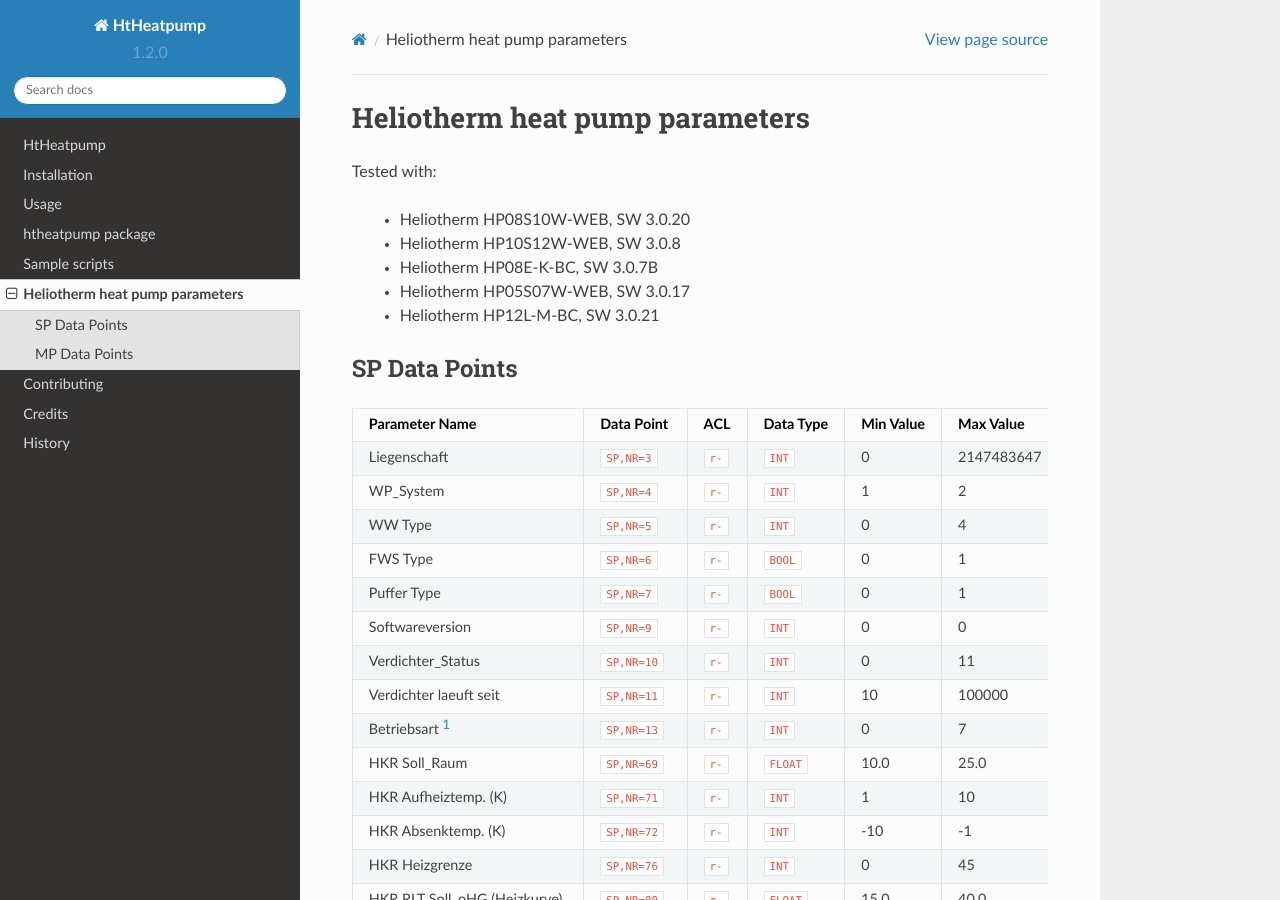
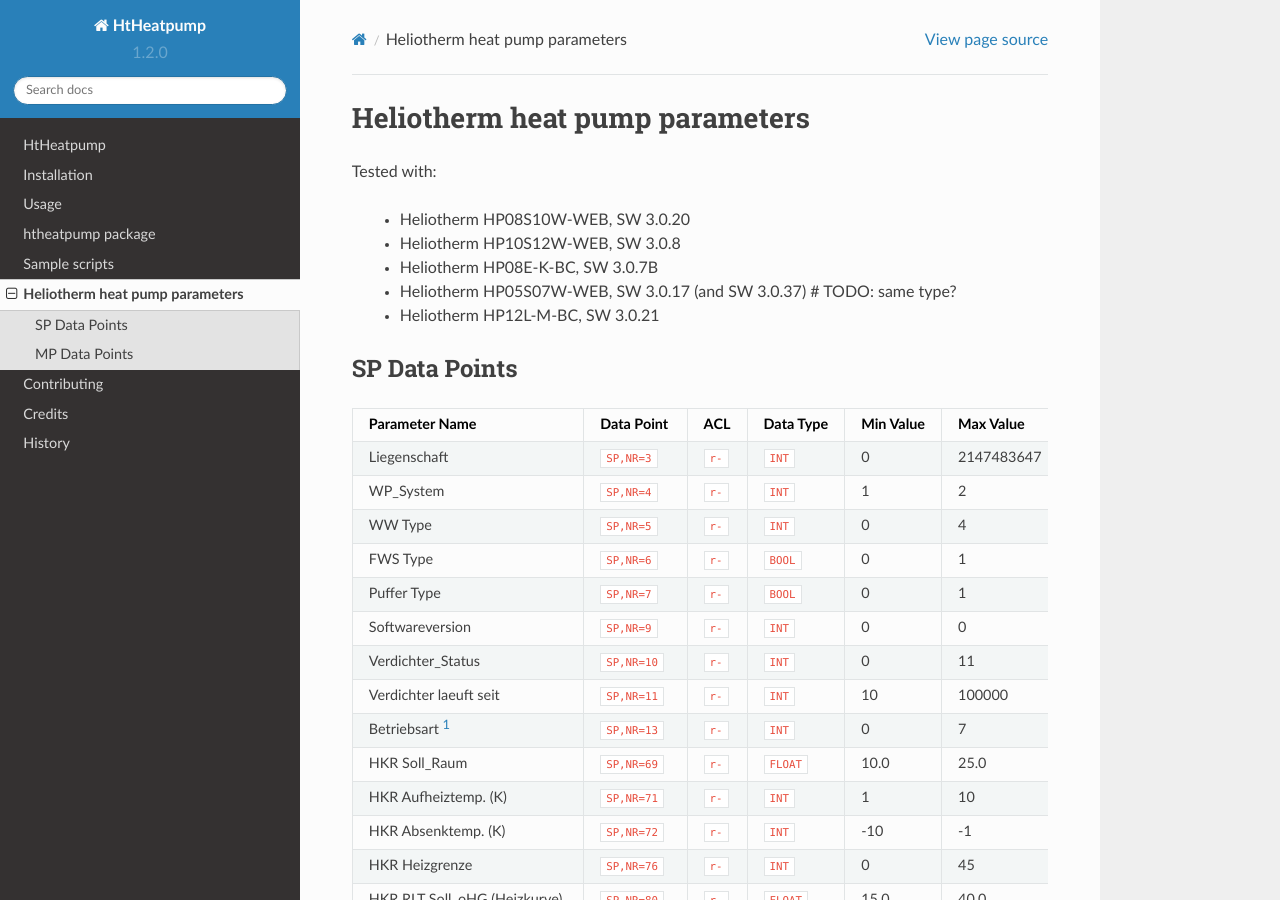
Before and after one commit to dstrigl/htheatpump, a Sphinx documentation site: the page built from docs/htparams.rst, in a window 1280 px wide and 900 px high. Built offline with Sphinx 7.4.7 and the Read the Docs theme 2.0.0, drawn with Linux system fonts in a browser that asks for light colours.

Commit message:
ongoing work

```diff
--- a/README.rst
+++ b/README.rst
@@ -60,7 +60,7 @@
 * Heliotherm HP08S10W-WEB, SW 3.0.20
 * Heliotherm HP10S12W-WEB, SW 3.0.8
 * Heliotherm HP08E-K-BC, SW 3.0.7B
-* Heliotherm HP05S07W-WEB, SW 3.0.17
+* Heliotherm HP05S07W-WEB, SW 3.0.17 (and SW 3.0.37)  # TODO: same type?
 * Heliotherm HP12L-M-BC, SW 3.0.21
 
   .. [*] thanks to Kilian, Hans, Alois and Simon for contribution
--- a/docs/htparams.rst
+++ b/docs/htparams.rst
@@ -8,7 +8,7 @@
   * Heliotherm HP08S10W-WEB, SW 3.0.20
   * Heliotherm HP10S12W-WEB, SW 3.0.8
   * Heliotherm HP08E-K-BC, SW 3.0.7B
-  * Heliotherm HP05S07W-WEB, SW 3.0.17
+  * Heliotherm HP05S07W-WEB, SW 3.0.17 (and SW 3.0.37)  # TODO: same type?
   * Heliotherm HP12L-M-BC, SW 3.0.21
 
 
```
